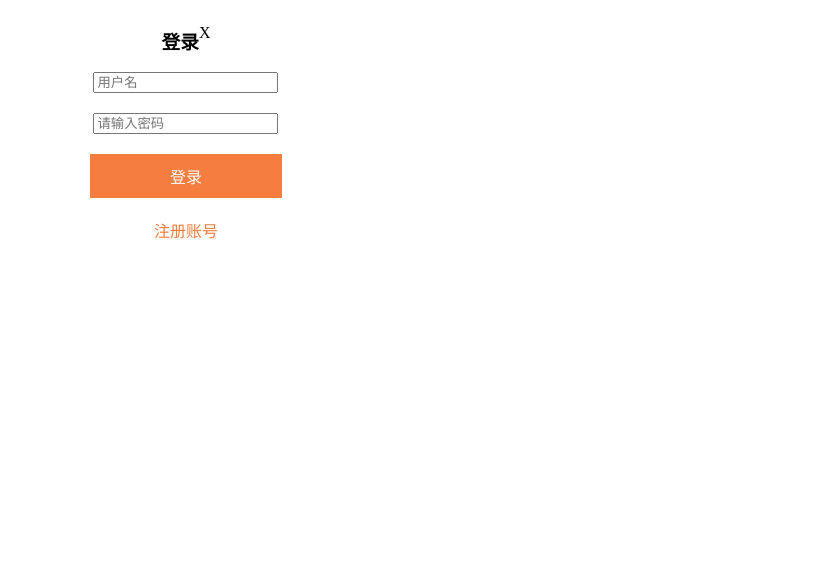
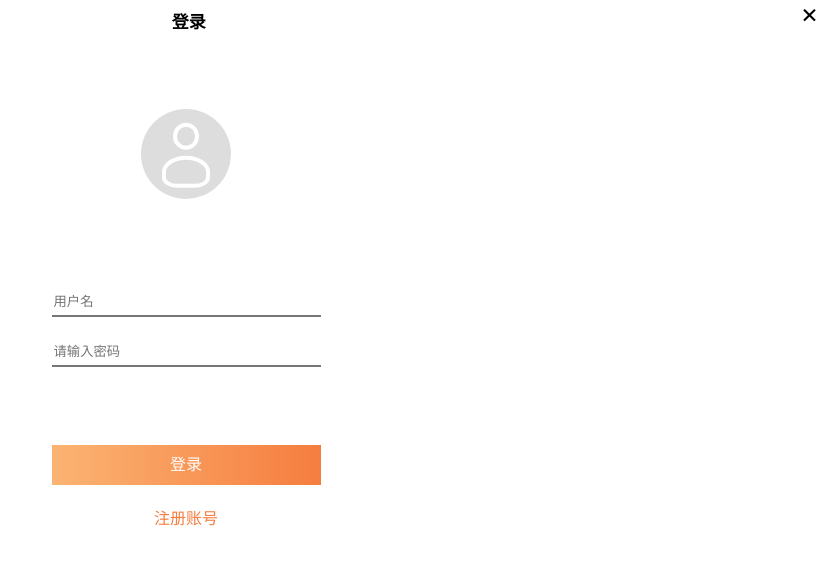
Before and after one commit to blaesus/fe-practicum-new, a plain HTML site: page artboard1.html in a window 1280 px wide. Shown: the whole page, without its empty margins (454-1280 px from the left). Drawn offline with Linux system fonts and the light colour scheme.

Commit message:
Update artboard1.html
完成

```diff
--- a/artboard1.html
+++ b/artboard1.html
@@ -9,45 +9,99 @@
                 flex-direction: column;
                 align-items: center;
             }
+
             .Header {
+                width: 100%;
                 display: flex;
                 flex-direction: row;
+                justify-content: space-between;
             }
 
-
-
+            span {
+                font-size: 17px;
+                font-weight: bold;
+            }
 
             .input {
                 display: flex;
                 flex-direction: column;
                 align-items: center;
             }
+
             input {
                 margin-bottom: 20px;
+                width: 269px;
+                height: 30px;
+                border-top: none;
+                border-left: none;
+                border-right: none;
+                outline: none;
             }
+
             a {
                 text-decoration:none
             }
+
             .Sign-in {
-                padding: 10px 80px;
-                background-color: #F57D3F;
+                width: 269px;
+                line-height: 40px;
+                text-align: center;
                 color: #FFFFFF;
                 margin-bottom: 20px;
+                background:-webkit-linear-gradient(left, #FBB473,#F57D3F);
+                background:linear-gradient(left,#FBB473,#F57D3F);
+                margin-top: 7.3vh;
             }
 
+            .cha {
+                font-size: 30px;
+                margin-top: -10px;
+            }
+
+            .head-portrait {
+                margin-top: 9.5vh;
+                margin-bottom: 11vh;
+                height: 90px;
+                width: 90px;
+                background-color: #DDDDDD;
+                border-radius: 50%;
+                position: relative;
+            }
+
+            .head-head {
+                width: 18px;
+                height: 18.5px;
+                border: 4px solid #FFFFFF;
+                border-radius: 50%;
+                position: absolute;
+                top: 30%;
+                left: 50%;
+                transform: translate(-50%, -50%);
+            }
+
+            .head-body {
+                height: 24.3px;
+                width: 40px;
+                border: 4px solid #FFFFFF;
+                border-top-left-radius: 70%;
+                border-top-right-radius: 70%;
+                border-bottom-left-radius: 45%;
+                border-bottom-right-radius: 45%;
+                position: absolute;
+                top: 70%;
+                left: 50%;
+                transform: translate(-50%, -50%);
+            }
         </style>
     </head>
     <body>
         <div class="Header">
-            <div class="">
-                <h3>登录</h3>
-            </div>
-            <div>
-                <p>X</p>
-            </div>
+            <span style="width: 22.844px;"></span>
+            <span>登录</span>
+            <span class="cha">×</span>
         </div>
         <div class="head-portrait">
-            <div class="head-head"></div>
+            <div class="head-head"> </div>
             <div class="head-body"></div>
         </div>
         <div class="input">
```
